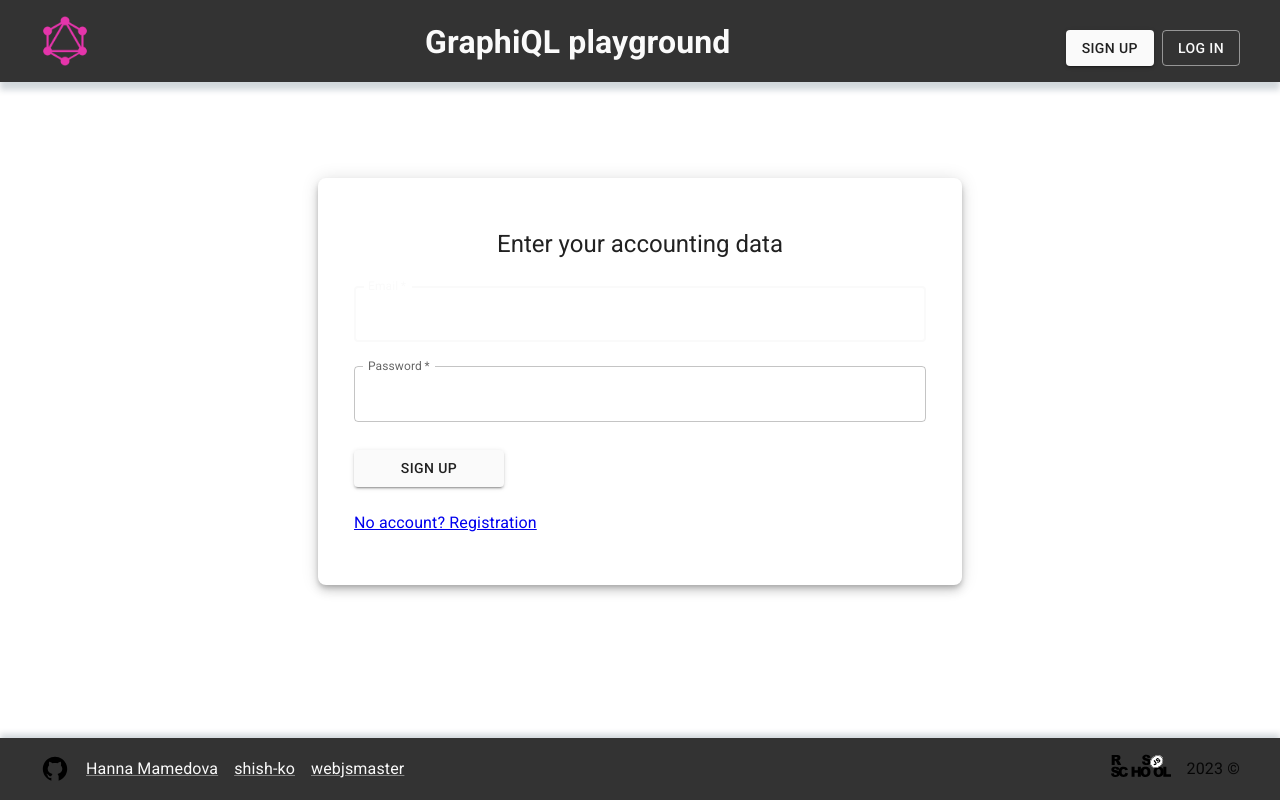
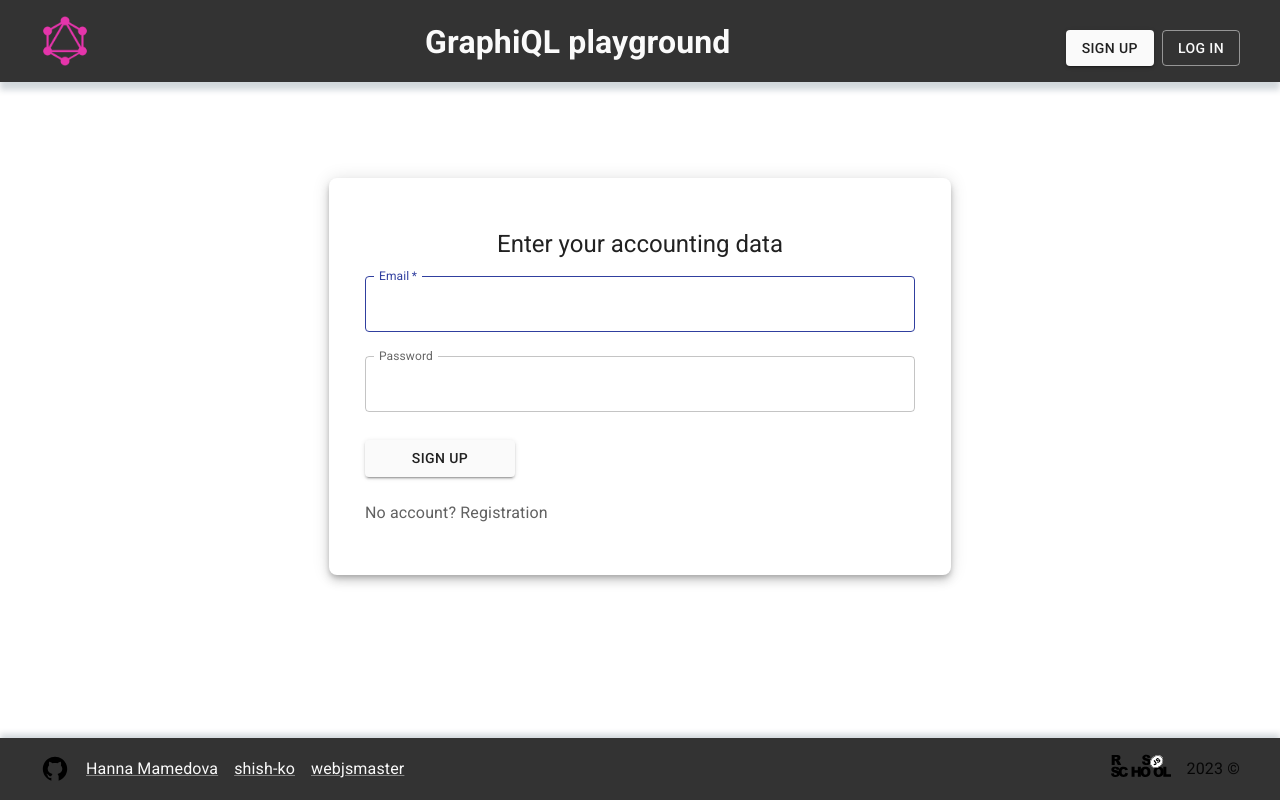
Before and after one commit to shish-ko/graphiql-app, a React (Vite) app: page /auth in a window 1280 px wide. Built offline with nearby package versions, Linux system fonts and the light colour scheme.

Commit message:
fix:style and npm package

```diff
--- a/src/pages/Auth/AuthPage.module.scss
+++ /dev/null
@@ -1,15 +0,0 @@
-.paper {
-  display: flex;
-  flex-direction: column;
-  align-items: center;
-  margin: 50px 36px;
-}
-
-.form {
-  max-width: 100%;
-  margin-top: 10px;
-}
-
-.submit {
-  margin-top: 200px;
-}
--- a/src/pages/Auth/AuthPage.tsx
+++ b/src/pages/Auth/AuthPage.tsx
@@ -1,11 +1,50 @@
 import React, { FC } from 'react';
-import { Button, CssBaseline, Grid, Paper, TextField, Typography } from '@mui/material';
-import styles from './AuthPage.module.scss';
+import { Button, CssBaseline, Grid, Paper, styled, TextField, Typography } from '@mui/material';
 import { NavLink, useLocation } from 'react-router-dom';
 import { SubmitHandler, useForm } from 'react-hook-form';
 import { IFormData } from '~interfaces/*';
+import { grey, indigo, red } from '@mui/material/colors';
 
 const AuthPage: FC = () => {
+  const Form = styled('form')({
+    maxWidth: '550px',
+  });
+
+  const PaperCss = styled('div')({
+    maxWidth: '550px',
+    display: 'flex',
+    flexDirection: 'column',
+    alignItems: 'center',
+    margin: '50px 36px',
+  });
+
+  const Link = styled(NavLink)({
+    color: grey[700],
+    textDecoration: 'none',
+    '&:hover': {
+      color: grey[500],
+    },
+  });
+
+  const InputField = styled(TextField)({
+    '& label.Mui-focused': {
+      color: indigo[700],
+    },
+    '& label.Mui-error': {
+      color: red[700],
+    },
+    '& .MuiOutlinedInput-root': {
+      '&.Mui-focused fieldset': {
+        borderColor: indigo[700],
+        borderWidth: '1px',
+      },
+      '&.Mui-error fieldset': {
+        borderColor: red[700],
+        borderWidth: '1px',
+      },
+    },
+  });
+
   const location = useLocation();
   const isLogin = location.pathname === '/auth';
 
@@ -32,12 +71,12 @@ const AuthPage: FC = () => {
     <Grid container direction="column" alignItems="center" justifyContent="center" marginTop={10}>
       <CssBaseline />
       <Grid item xs={12} sm={8} md={5} component={Paper} elevation={6} square borderRadius={2}>
-        <div className={styles.paper}>
+        <PaperCss>
           <Typography component="h1" variant="h5">
             {isLogin ? 'Enter your accounting data' : 'To use the system, register'}
           </Typography>
-          <form className={styles.form} onSubmit={handleSubmit(onSubmit)}>
-            <TextField
+          <Form onSubmit={handleSubmit(onSubmit)}>
+            <InputField
               variant="outlined"
               margin="normal"
               required
@@ -57,15 +96,13 @@ const AuthPage: FC = () => {
               })}
               InputLabelProps={{ shrink: true }}
             />
-            <TextField
+            <InputField
               variant="outlined"
               margin="normal"
-              required
               fullWidth
               label="Password"
               type="password"
               id="password"
-              autoComplete="current-password"
               error={!!errors.password}
               helperText={errors.password ? errors.password.message : ''}
               {...register('password', {
@@ -82,7 +119,6 @@ const AuthPage: FC = () => {
               type="submit"
               variant="contained"
               color="primary"
-              className={styles.submit}
               sx={{ marginTop: '20px', width: '150px' }}
             >
               {isLogin ? 'Sign up' : 'Registration'}
@@ -91,14 +127,14 @@ const AuthPage: FC = () => {
             <Grid container marginTop={3}>
               <Grid item>
                 {isLogin ? (
-                  <NavLink to="/registration">No account? Registration</NavLink>
+                  <Link to="/registration">No account? Registration</Link>
                 ) : (
-                  <NavLink to="/auth">Is there an account? Sign Up</NavLink>
+                  <Link to="/auth">Is there an account? Sign Up</Link>
                 )}
               </Grid>
             </Grid>
-          </form>
-        </div>
+          </Form>
+        </PaperCss>
       </Grid>
     </Grid>
   );
```
Also changed, not shown: 2 other files (tests, documents, lock files or other folders).
